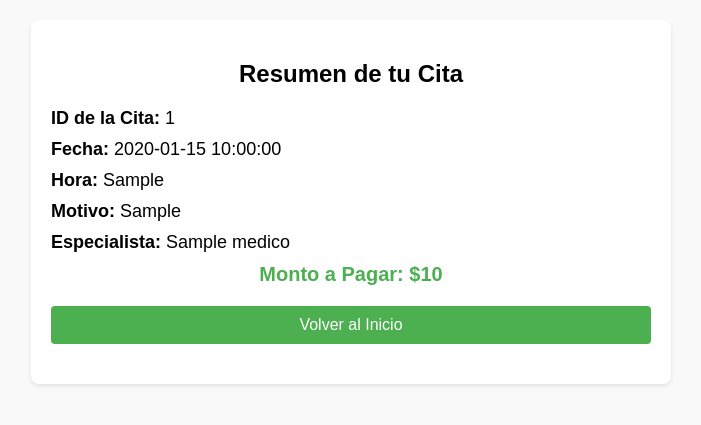
After one commit to FMR08/ING-SOFTWARE-GRUPO-13, a Flask app: page /resumen/1 in a window 1280 px wide. The commit adds this page. Shown: the top 425 px of the page, without its empty margins (289-990 px from the left). Run offline with Flask 3, Linux system fonts and the light colour scheme; tables that the repository leaves empty or names only in its code hold one stand-in row (values such as "Sample post").

Commit message:
Adición de formato al precio de consulta e implementación de menú resumen

```diff
--- a/flask_web/website/templates/reservas.html
+++ b/flask_web/website/templates/reservas.html
@@ -278,11 +278,9 @@
             if (data.status === "error") {
                 alert("Hubo un error al registrar la cita.");
             } else {
-                document.getElementById("idCita").style.display = 'block';
-                document.getElementById("citaId").innerText = idCita;
+                window.location.href = `/resumen/${idCita}`; // Redirigir a la página de resumen
             }
 
-            // Limpiar localStorage después de la reserva
             localStorage.removeItem('formData');
             localStorage.removeItem('selectedSpecialist');
         })
@@ -290,6 +288,7 @@
             console.error('Error:', error);
             alert('Ocurrió un error al registrar la cita.');
         });
+
 
         document.getElementById("formulario").reset();
     }
--- /dev/null
+++ b/flask_web/website/templates/resumen.html
@@ -0,0 +1,67 @@
+<!DOCTYPE html>
+<html lang="es">
+<head>
+    <meta charset="UTF-8">
+    <meta name="viewport" content="width=device-width, initial-scale=1.0">
+    <title>Resumen de la Cita</title>
+    <style>
+        body {
+            font-family: Arial, sans-serif;
+            background-color: #f9f9f9;
+            margin: 0;
+            padding: 20px;
+        }
+        .container {
+            max-width: 600px;
+            margin: auto;
+            background: #fff;
+            padding: 20px;
+            border-radius: 8px;
+            box-shadow: 0 2px 4px rgba(0, 0, 0, 0.1);
+        }
+        h2 {
+            text-align: center;
+        }
+        .summary-item {
+            margin: 10px 0;
+            font-size: 18px;
+        }
+        .summary-item span {
+            font-weight: bold;
+        }
+        .price {
+            font-size: 20px;
+            color: #4CAF50;
+            font-weight: bold;
+            text-align: center;
+        }
+        .home-button {
+            display: block;
+            margin: 20px auto;
+            padding: 10px 20px;
+            background-color: #4CAF50;
+            color: white;
+            text-align: center;
+            border: none;
+            border-radius: 4px;
+            cursor: pointer;
+            text-decoration: none;
+        }
+        .home-button:hover {
+            background-color: #45a049;
+        }
+    </style>
+</head>
+<body>
+    <div class="container">
+        <h2>Resumen de tu Cita</h2>
+        <div class="summary-item"><span>ID de la Cita:</span> {{ cita.id }}</div>
+        <div class="summary-item"><span>Fecha:</span> {{ cita.fecha }}</div>
+        <div class="summary-item"><span>Hora:</span> {{ cita.hora }}</div>
+        <div class="summary-item"><span>Motivo:</span> {{ cita.motivo }}</div>
+        <div class="summary-item"><span>Especialista:</span> {{ cita.especialista }}</div>
+        <div class="price">Monto a Pagar: ${{ cita.precio_consulta }}</div>
+        <a href="{{ url_for('views.home') }}" class="home-button">Volver al Inicio</a>
+    </div>
+</body>
+</html>
--- a/flask_web/website/views.py
+++ b/flask_web/website/views.py
@@ -134,6 +134,24 @@ def registrar_usuario():
         print(f"Error interno del servidor: {e}")
         return jsonify({"message": "Ocurrió un error interno", "error": str(e)}), 500
 
+@views.route('/resumen/<id_cita>')
+def resumen(id_cita):
+    cursor = db.database.cursor(dictionary=True)
+    cursor.execute("""
+        SELECT c.id, c.fecha, c.hora, c.motivo,
+               m.nombre AS especialista, m.precio_consulta
+        FROM citas c
+        JOIN medico m ON c.medico = m.rut
+        WHERE c.id = %s
+    """, (id_cita,))
+    cita = cursor.fetchone()
+    cursor.close()
+
+    if not cita:
+        return "Cita no encontrada", 404
+
+    return render_template("resumen.html", cita=cita)
+
 
 @views.route('/sign-up')
 def registrarse():
```
Also changed, not shown: flask_web/website/templates/especialistas.html (+7 -2 lines).
